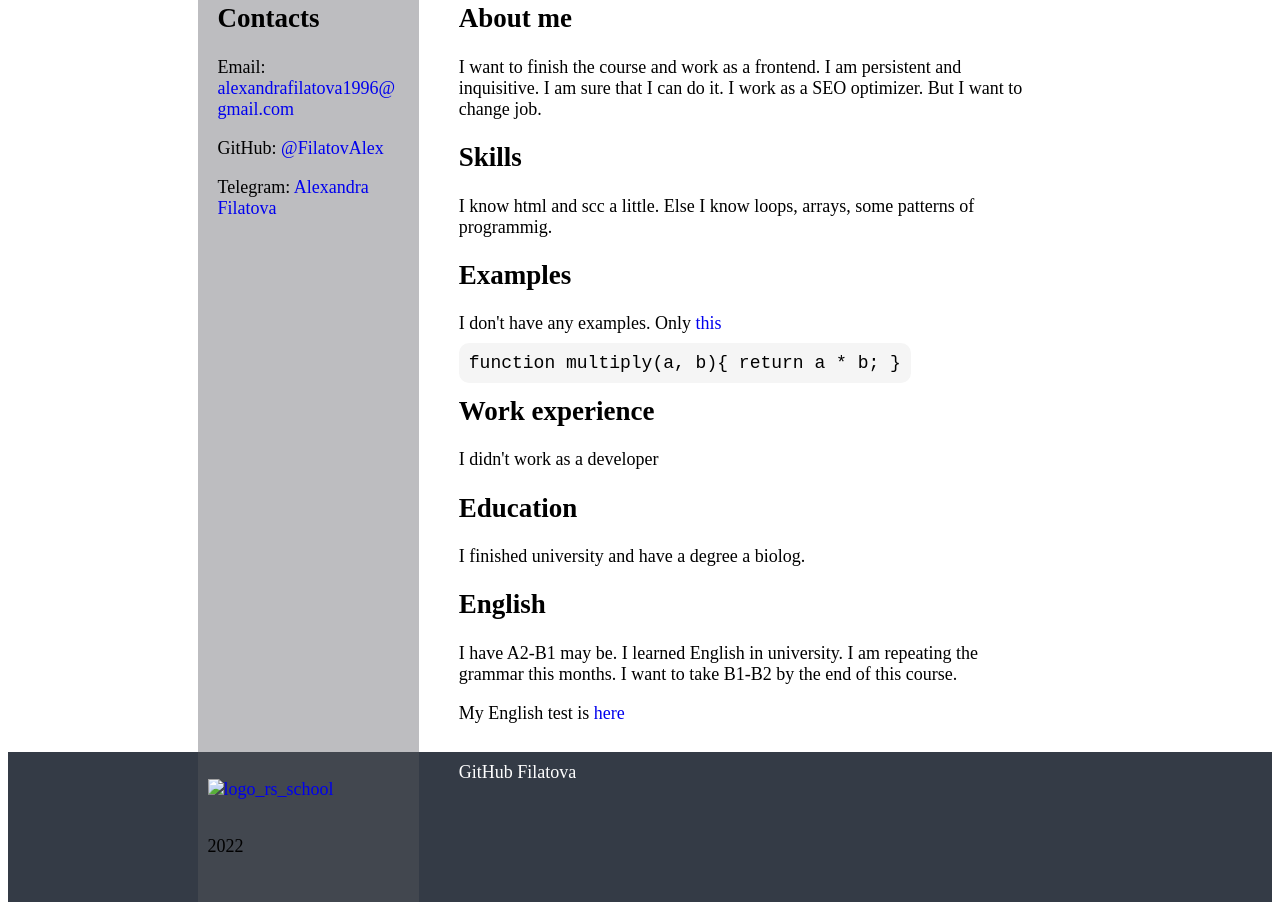
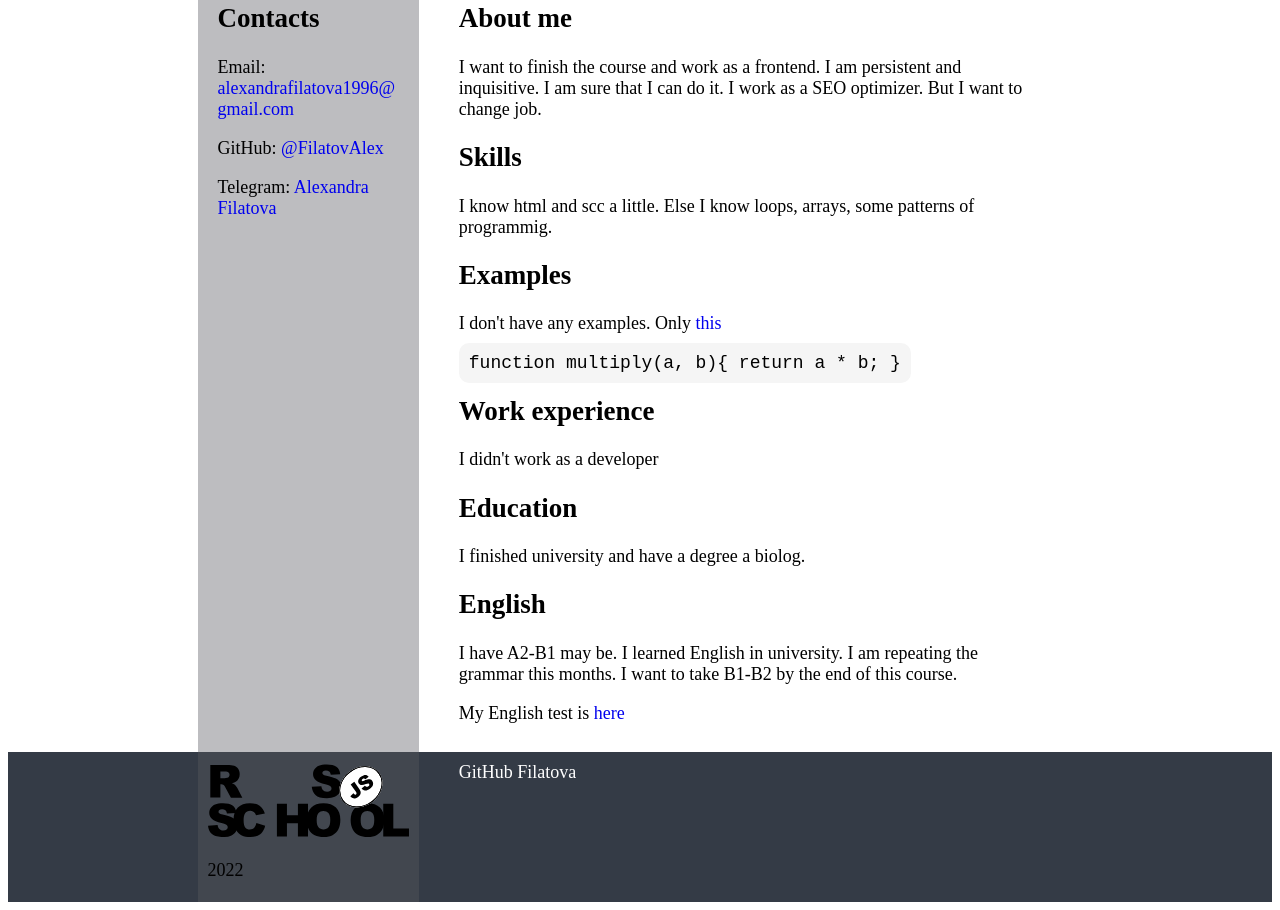
Before and after one commit to FilatovAlex/rsschool-cv, a plain HTML site: page index.html in a window 1280 px wide. Shown: the part 264-1174 px from the top of the page. Drawn offline with Linux system fonts and the light colour scheme.

Commit message:
feat: fix ligo link

```diff
--- a/index.html
+++ b/index.html
@@ -77,7 +77,7 @@
   <footer>
     <div class="container flexible">
       <div class="logo">
-        <a href="https://rs.school/js/"><img src="/sahasite/rsschool-cv-rsschool-cv-html/rs_school_js.svg" alt="logo_rs_school"></a>
+        <a href="https://rs.school/js/"><img src="rs_school_js.svg" alt="logo_rs_school"></a>
         <p>2022</p>
     </div>
     <div class="git-info">
```
